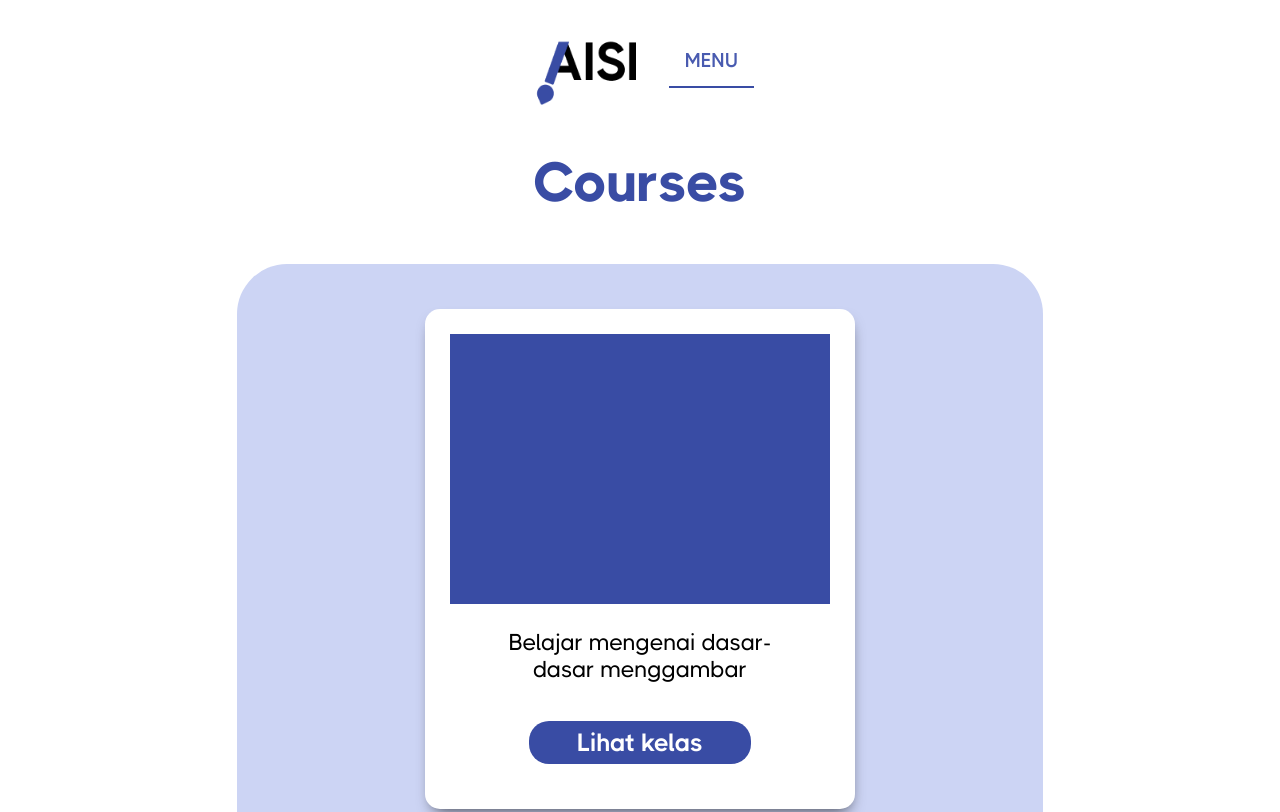
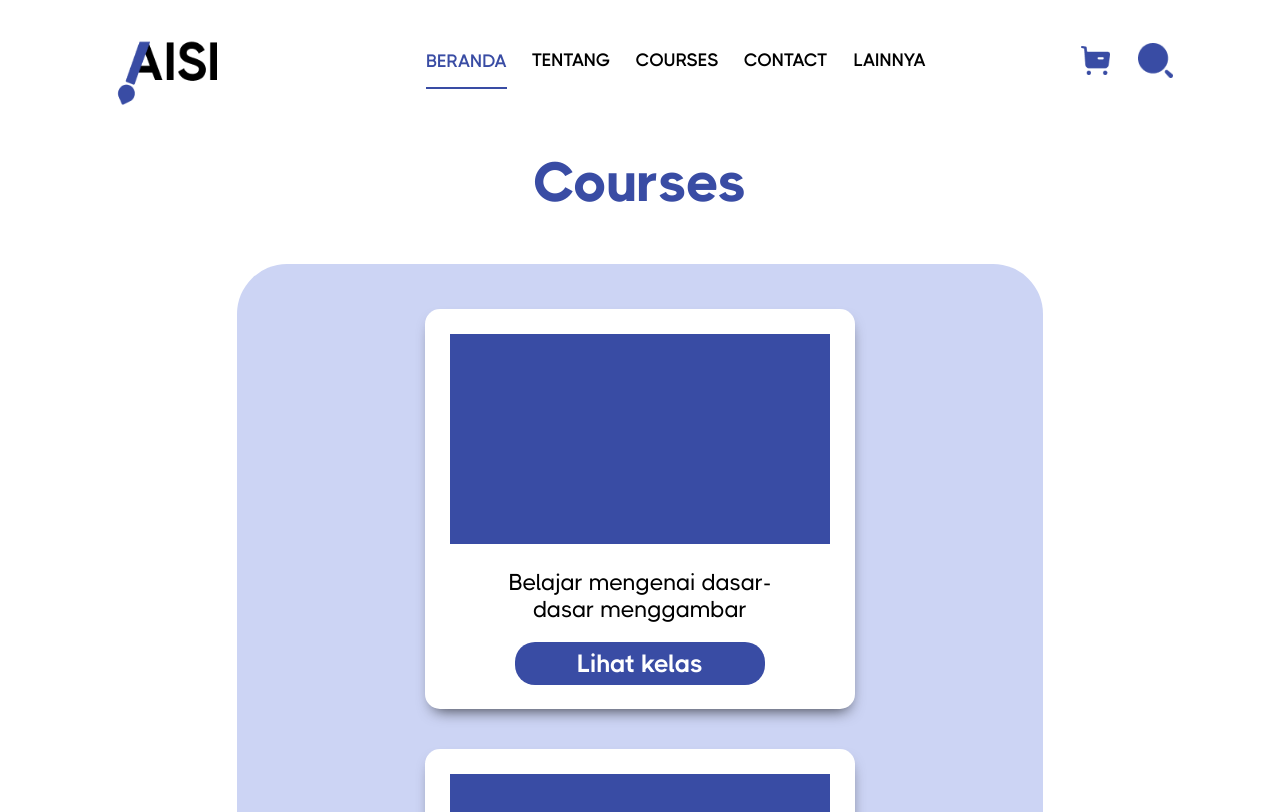
Before and after one commit to DwiArfian12/AISI, a plain HTML site: page normal/courses.html in a window 1280 px wide. Shown: the top 812 px of the page. Drawn offline with Linux system fonts and the light colour scheme.

Commit message:
Update kecil

```diff
--- a/assets/css/style.css
+++ b/assets/css/style.css
@@ -300,8 +300,8 @@ nav .list ul li.active {
     background: #fff;
     padding: 25px;
     border-radius: 15px;
-    width: 35%;
-    height: 500px;
+    width: 40%;
+    height: 400px;
     box-shadow: 1px 8px 15px -7px rgba(0,0,0,0.74);
 }
 #courses .items .card .gambar {
@@ -561,7 +561,7 @@ nav .list ul li.active {
 }
 
 #courses .btn {
-    margin: 10%;
+    margin: 5%;
 }
 
 .card:hover {
@@ -647,19 +647,23 @@ nav .list ul li.active {
 
 /* Dropdown Button */
 .dropbtn {
-    color: #495BB0;
     font-family: smbold;
     text-transform: uppercase;
     padding: 16px;
     border: none;
     height: 100%;
-    font-size: 20px;
+    font-size: 18px;
+}
+
+.dropbtn:hover {
+    color: #495BB0;
     border-bottom: 2.5px solid #394CA4;
     padding-bottom: 14px;
-  }
+}
 
-  /* The container <div> - needed to position the dropdown content */
-  .dropdown {
+/* The container <div> - needed to position the dropdown content */
+.dropdown {
+    margin-left: -15px;
     position: relative;
     display: inline-block;
   }
--- a/normal/courses.html
+++ b/normal/courses.html
@@ -6,6 +6,7 @@
     <meta name="viewport" content="width=device-width, initial-scale=1.0">
     <title>Courses</title>
     <link rel="stylesheet" href="../assets/css/style.css">
+    <link rel="shortcut icon" href="../assets/img/favicon.png" type="image/x-icon">
     <style>
         .judul {
             color: #394CA4;
@@ -16,18 +17,29 @@
     </style>
 </head>
 <body onkeypress="back(event)">
-    <nav id="navbar" class="navdis">
+    <nav id="navbar">
         <div class="logo">
             <img src="../assets/img/aisi-logo-black.png" alt="AISI Logo">
         </div>
-        <div class="dropdown">
-            <p class="dropbtn">Menu</p>
-            <div class="dropdown-content">
-                <a href="courses.html">Courses</a>
-                <a href="#">Contact</a>
-                <a href="#">Store</a>
-                <a href="index.html">Keluar</a>
-            </div>
+        <div class="list">
+            <ul>
+                <li class="active">Beranda</li>
+                <li>Tentang</li>
+                <li>Courses</li>
+                <li>Contact</li>
+                <div class="dropdown">
+                    <p class="dropbtn">Lainnya</p>
+                    <div class="dropdown-content">
+                        <a href="#">Store</a>
+                        <a href="#">Jadi Mentor</a>
+                        <a href="index.html">Keluar</a>
+                    </div>
+                </div>
+            </ul>
+        </div>
+        <div class="icon">
+            <img src="../assets/img/Buy.png" alt="Buy">
+            <img class="srch" src="../assets/img/Search.png" alt="Search">
         </div>
     </nav>
     <main>
```
Also changed, not shown: normal/courses-detail.html (+21 -9 lines), normal/index.html (+12 -4 lines), assets/img/favicon.png (added), disable/store.html (added).
